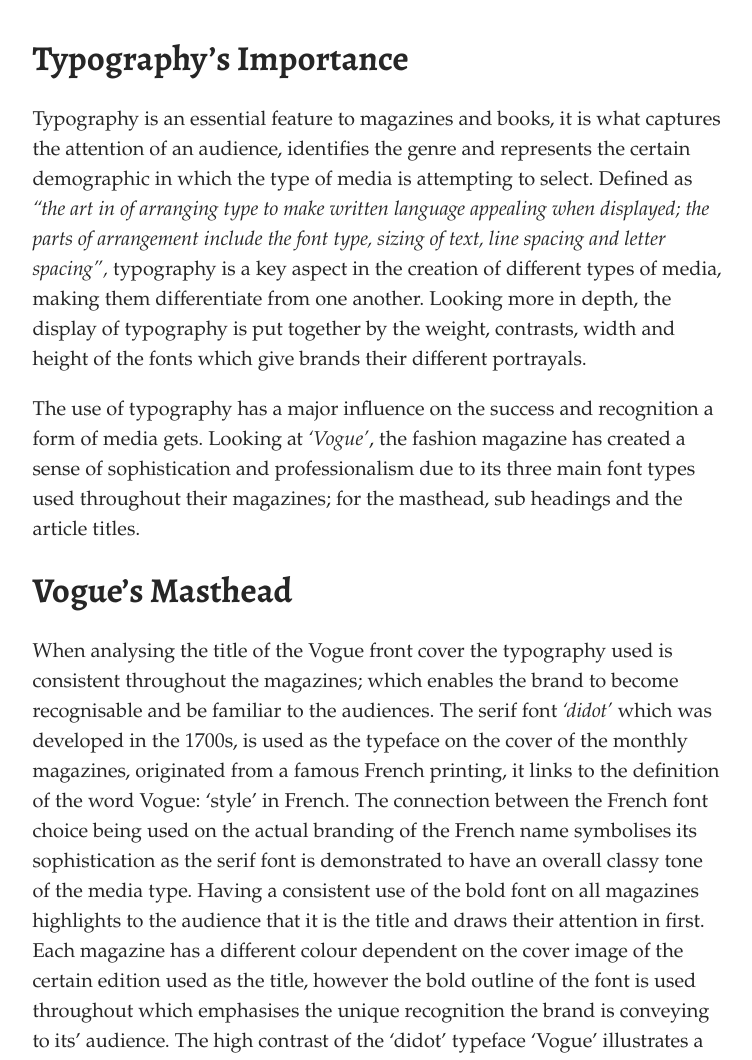
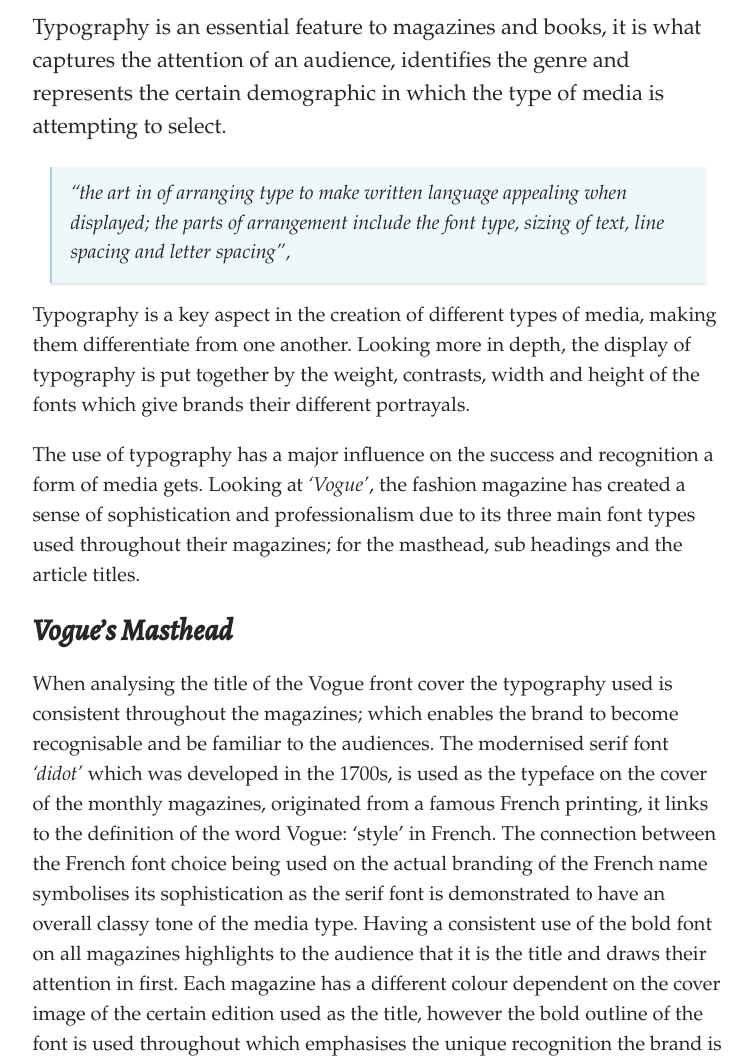
Before and after one commit to charlotteaashley/typo-design-template, a Jekyll site: the page built from _posts/2021-09-26-the-importance-of-typography-vogue.md, in a window 1280 px wide and 1400 px high. Shown: the part 340-1400 px from the top of the window, without its empty margins (262-1014 px from the left). Built offline with Jekyll 4.4.1, drawn with Linux system fonts in a browser that asks for light colours; some web fonts are replaced.

Commit message:
Update Post “2021-09-26-the-importance-of-typography-vogue”

```diff
--- a/_posts/2021-09-26-the-importance-of-typography-vogue.md
+++ b/_posts/2021-09-26-the-importance-of-typography-vogue.md
@@ -4,22 +4,27 @@
 date: 2021-09-26T19:59:04.981Z
 image: ../uploads/laura-chouette-rme3feons2s-unsplash.jpg
 title_color: "#ffffff"
+caption: Different editions of Vogue magazine
 comments: false
 ---
-## Typography's Importance
+Typography is an essential feature to magazines and books, it is what captures the attention of an audience, identifies the genre and represents the certain demographic in which the type of media is attempting to select.
 
-Typography is an essential feature to magazines and books, it is what captures the attention of an audience, identifies the genre and represents the certain demographic in which the type of media is attempting to select. Defined as *"the art in of arranging type to make written language appealing when displayed; the parts of arrangement include the font type, sizing of text, line spacing and letter spacing",* typography is a key aspect in the creation of different types of media, making them differentiate from one another. Looking more in depth, the display of typography is put together by the weight, contrasts, width and height of the fonts which give brands their different portrayals.
+>  *"the art in of arranging type to make written language appealing when displayed; the parts of arrangement include the font type, sizing of text, line spacing and letter spacing",*
+
+Typography is a key aspect in the creation of different types of media, making them differentiate from one another. Looking more in depth, the display of typography is put together by the weight, contrasts, width and height of the fonts which give brands their different portrayals.
 
 The use of typography has a major influence on the success and recognition a form of media gets. Looking at *'Vogue'*, the fashion magazine has created a sense of sophistication and professionalism due to its three main font types used throughout their magazines; for the masthead, sub headings and the article titles.
 
-## **Vogue's Masthead**
+### ***Vogue's Masthead***
 
-When analysing the title of the Vogue front cover the typography used is consistent throughout the magazines; which enables the brand to become recognisable and be familiar to the audiences. The serif font *'didot'*  which was developed in the 1700s, is used as the typeface on the cover of the monthly magazines, originated from a famous French printing, it links to the definition of the word Vogue: 'style' in French. The connection between the French font choice being used on the actual branding of the French name symbolises its sophistication as the serif font is demonstrated to have an overall classy tone of the media type. Having a consistent use of the bold font on all magazines highlights to the audience that it is the title and draws their attention in first. Each magazine has a different colour dependent on the cover image of the certain edition used as the title, however the bold outline of the font is used throughout which emphasises the unique recognition the brand is conveying to its' audience. The high contrast of the 'didot' typeface 'Vogue' illustrates a fragile and stylish tone which is what the fashion magazine attempts to conveys throughout their pages.
+When analysing the title of the Vogue front cover the typography used is consistent throughout the magazines; which enables the brand to become recognisable and be familiar to the audiences. The modernised serif font *'didot'*  which was developed in the 1700s, is used as the typeface on the cover of the monthly magazines, originated from a famous French printing, it links to the definition of the word Vogue: 'style' in French. The connection between the French font choice being used on the actual branding of the French name symbolises its sophistication as the serif font is demonstrated to have an overall classy tone of the media type. Having a consistent use of the bold font on all magazines highlights to the audience that it is the title and draws their attention in first. Each magazine has a different colour dependent on the cover image of the certain edition used as the title, however the bold outline of the font is used throughout which emphasises the unique recognition the brand is conveying to its' audience. The high contrast of the 'didot' typeface 'Vogue' illustrates a fragile and stylish tone which is what the fashion magazine attempts to conveys throughout their pages.
 
-## **Subheadings/Cover lines**
+### ***Subheadings/Cover lines***
 
 A neutral, serif font used for the cover lines of the magazine makes the cover look well put together as the same professional branding message is suggested throughout the page. However, a lot of the editions vary in sans-serif subheadings too; both show a variety of regular and heavy weight type characteristics, the main points being bolder to grab the reader's attention. In contrast to the main title font, the subheadings are not in bold and portrayed more subtly by proving to be natural colours and of a lighter weight. conveying a more gentle and professional representation. The comparison of the harsh bold font of the masthead against the more neutral tones of the cover lines allows the reader to understand the importance of order in what to read on the cover. One would argue that the pastier colour tones of the subheading fonts dictate a more feminine representation, which determines the gender of the targeted audience.
 
-## **Article Titles**
+### ***Article Titles***
 
 Within the magazine the titles of the articles are a coloured sans serif font, this more easily-read font enables the reader to differentiate the heading of the content inside, as its easily on the eye. The bulk of the text inside the magazine is heavily a modern serif font, giving a classier and more traditional tone throughout, therefore the importance of using a sans serif typeface as the title of the content, breaks up the text it also emphasises the modern aspect as sans serif is proven to be more modern as serif typefaces can be seen more traditionally.
+
+![](../uploads/4e0ec8b52a334f1d38e124a6d5159588.jpg "The elegance of 'didot'")
```
Also changed, not shown: uploads/4e0ec8b52a334f1d38e124a6d5159588.jpg (added).
